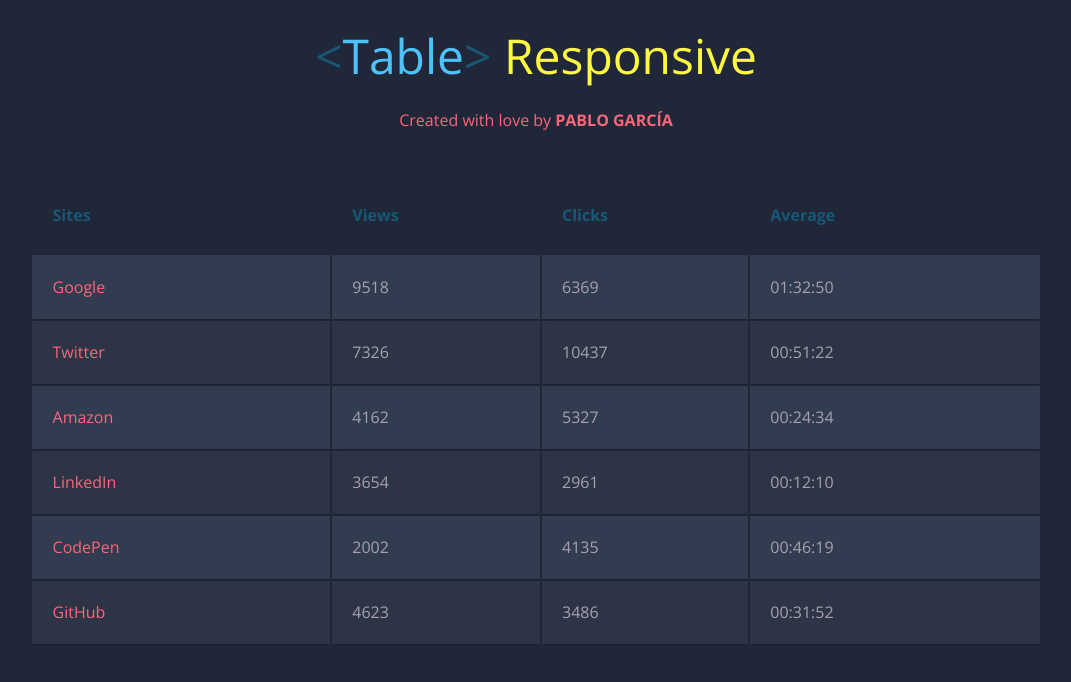
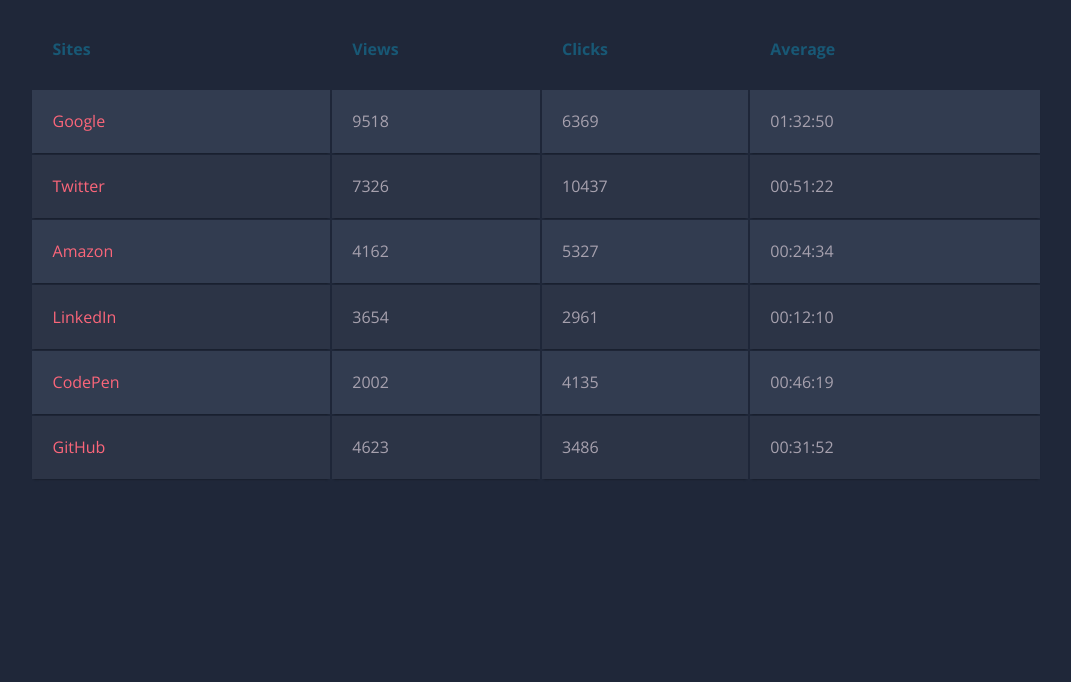
Before and after one commit to n2612621/n2612621.github.io, a plain HTML site: page index.html in a window 1280 px wide. Shown: the whole page, without its empty margins (104-1175 px from the left). Drawn offline with nearby package versions, Linux system fonts and the light colour scheme.

Commit message:
Update index.html

```diff
--- a/index.html
+++ b/index.html
@@ -5,8 +5,6 @@
 </head>
 
 <body>
-  <h1><span class="blue">&lt;</span>Table<span class="blue">&gt;</span> <span class="yellow">Responsive</pan></h1>
-<h2>Created with love by <a href="https://github.com/pablorgarcia" target="_blank">Pablo García</a></h2>
 
 <table class="container">
 	<thead>
```
